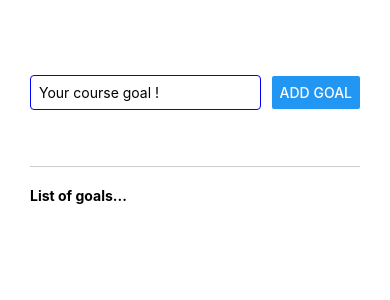
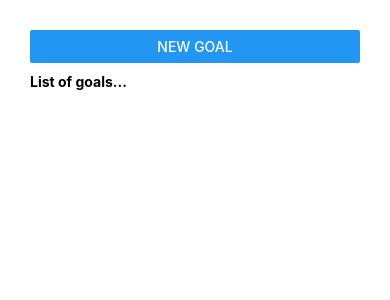
Before and after one commit to mycvlnn/React-Native-Udemy, a React Native app: screen / in a window 390 px wide. Shown: the top 300 px of the page. Built offline with nearby package versions, Linux system fonts and the light colour scheme.

Commit message:
Adding modal screen in react native

```diff
--- a/App.js
+++ b/App.js
@@ -1,10 +1,11 @@
 import { useState } from "react";
-import { StyleSheet, View } from "react-native";
+import { StyleSheet, View, Button } from "react-native";
 import GoalInput from "./components/GoalInput";
 import GoalList from "./components/GoalList";
 
 export default function App() {
   const [listGoals, setListGoals] = useState([]);
+  const [modalVisible, setModalVisible] = useState(false);
 
   const addGoalSubmit = (enteredGoal) => {
     setListGoals((currentListGoals) => {
@@ -15,6 +16,14 @@ export default function App() {
     });
   };
 
+  const showModal = () => {
+    setModalVisible(true);
+  };
+
+  const hideModal = () => {
+    setModalVisible(false);
+  };
+
   const deleteGoalHandler = (idGoal) => {
     setListGoals((currentListGoal) => {
       return currentListGoal.filter((goalItem) => goalItem.id !== idGoal);
@@ -23,7 +32,12 @@ export default function App() {
 
   return (
     <View style={styles.appContainer}>
-      <GoalInput onAdd={addGoalSubmit} />
+      <Button title="New Goal" onPress={showModal} />
+      <GoalInput
+        onCloseModal={hideModal}
+        visible={modalVisible}
+        onAdd={addGoalSubmit}
+      />
       <GoalList listGoals={listGoals} onDelete={deleteGoalHandler} />
     </View>
   );
--- a/components/GoalInput.js
+++ b/components/GoalInput.js
@@ -1,7 +1,7 @@
-import { View, TextInput, Button, StyleSheet } from "react-native";
+import { View, TextInput, Button, StyleSheet, Modal } from "react-native";
 import { useState } from "react";
 
-const GoalInput = ({ onAdd }) => {
+const GoalInput = ({ onAdd, visible, onCloseModal }) => {
   const [enteredGoal, setEnteredGoal] = useState("");
 
   const goalInputHandler = (enteredText) => {
@@ -9,10 +9,13 @@ const GoalInput = ({ onAdd }) => {
   };
 
   const addGoalHandler = () => {
+    setEnteredGoal("");
     onAdd(enteredGoal);
+    onCloseModal();
   };
 
   return (
+    <Modal visible={visible} animationType="slide">
       <View style={styles.inputContainer}>
         <TextInput
           value={enteredGoal}
@@ -20,8 +23,14 @@ const GoalInput = ({ onAdd }) => {
           placeholder="Your course goal !"
           onChangeText={goalInputHandler}
         />
+        <View style={styles.actions}>
+          <View style={styles.button}>
             <Button title="Add Goal" onPress={addGoalHandler} />
           </View>
+          <Button title="Cancel" onPress={onCloseModal} />
+        </View>
+      </View>
+    </Modal>
   );
 };
 
@@ -29,9 +38,7 @@ export default GoalInput;
 
 const styles = StyleSheet.create({
   inputContainer: {
-    display: "flex",
-    justifyContent: "space-between",
-    flexDirection: "row",
+    justifyContent: "center",
     alignItems: "center",
     borderBottomColor: "#cccccc",
     borderBottomWidth: 1,
@@ -40,11 +47,18 @@ const styles = StyleSheet.create({
     flex: 1
   },
   inputText: {
-    width: "70%",
+    width: "90%",
     borderColor: "blue",
     borderWidth: 1,
-    marginRight: 10,
     borderRadius: 4,
     padding: 8
+  },
+  actions: {
+    flexDirection: "row",
+    marginTop: 16,
+    justifyContent: "space-around"
+  },
+  button: {
+    marginRight: 10
   }
 });
```
Lines whose indentation alone changed are shown as unchanged.
